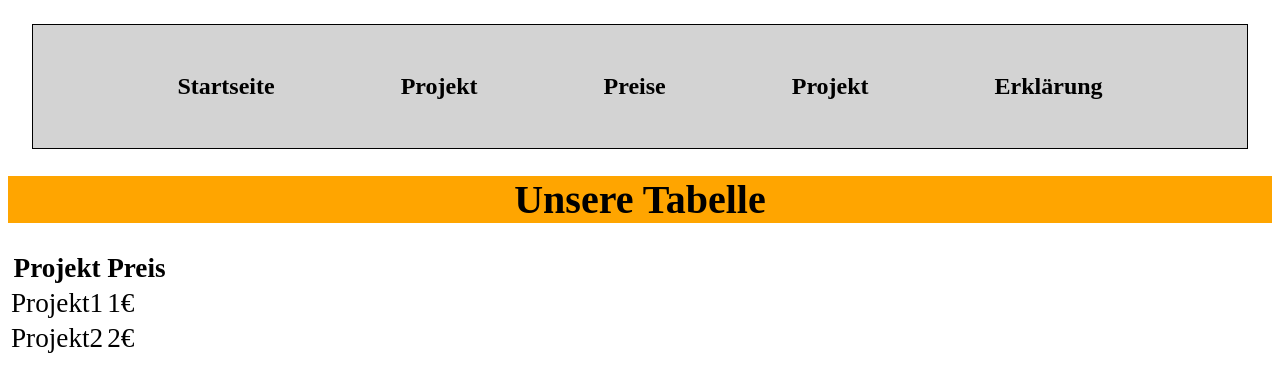
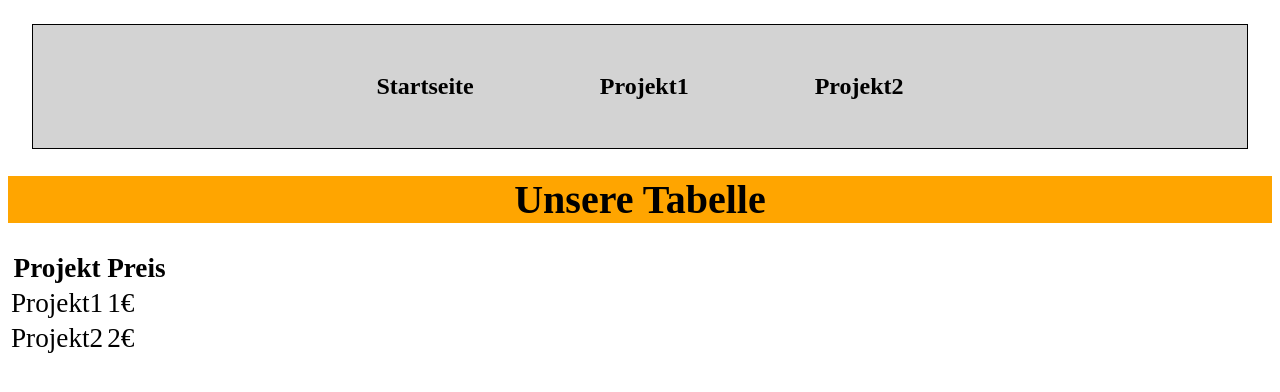
Before and after one commit to fprass99/homepage-testen, a Jekyll site: the page docs/Test html/Test2.html, which Jekyll copies as it is, in a window 1280 px wide. Shown: the top 392 px of the page. Built offline with Jekyll 4.4.1, drawn with Linux system fonts in a browser that asks for light colours.

Commit message:
menü update

```diff
--- a/docs/Test html/Test2.html
+++ b/docs/Test html/Test2.html
@@ -8,8 +8,8 @@
     <body>
         <nav>
             <a href="Test.html">Startseite</a>
-            <a tabindex="0" aria-current="page">Projekt Preise</a>
-            <a href="Test3.html">Projekt Erklärung</a>
+            <a tabindex="0" aria-current="page">Projekt1</a>
+            <a href="Test3.html">Projekt2</a>
         </nav>
     <h1>Unsere Tabelle</h1>
     <table>
--- a/docs/Test html/formate.css
+++ b/docs/Test html/formate.css
@@ -46,3 +46,9 @@ nav {
     background-color: lightgray;
     word-spacing: 5em;
 }
+
+a:focus
+a:hover
+a:active{
+    text-decoration: underline;
+}
```
